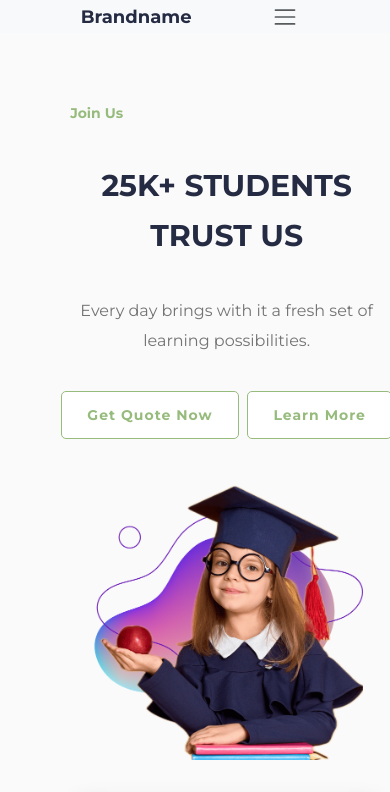
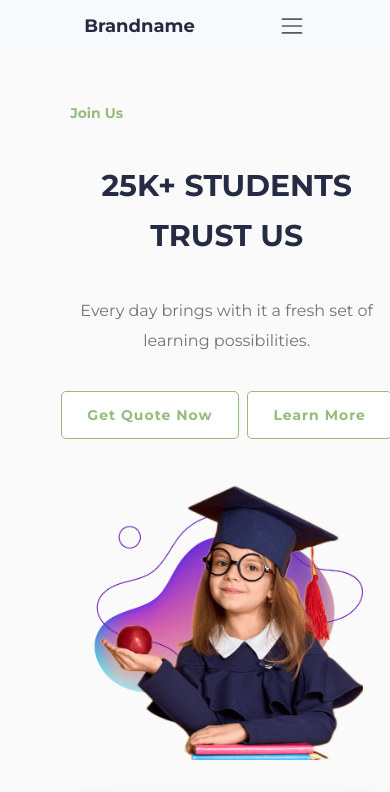
Before and after one commit to nashproect/School-Recover, a plain HTML site: page index.html in a window 390 px wide. Shown: the top 792 px of the page. Drawn offline with nearby package versions, Linux system fonts and the light colour scheme; files whose address does not match are found by name.

Commit message:
2-oe изменение width 100%

```diff
--- a/scss/adaptive.scss
+++ b/scss/adaptive.scss
@@ -128,6 +128,7 @@
 	}
 	.navbar-light .navbar-brand {
     margin: 0 30px 0 -110px;
+		padding: 10px;
 	}
 	.row-header-2{
 		.title {
--- a/scss/style.scss
+++ b/scss/style.scss
@@ -8,7 +8,7 @@
 /*********************************************/
 
 .wrapper{
-	max-width: 1440px;
+	max-width: 100%;
 	min-height: 100%;
 	margin: 0 auto;
 	}
```
Also changed, not shown: css/adaptive.css, css/style.css.
